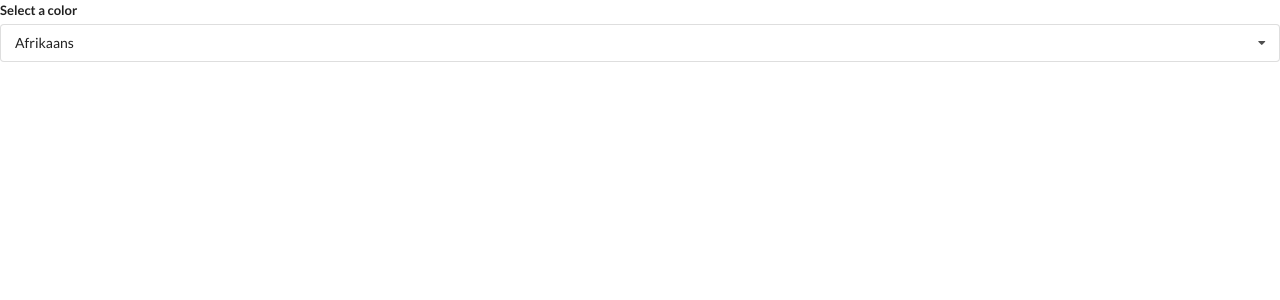
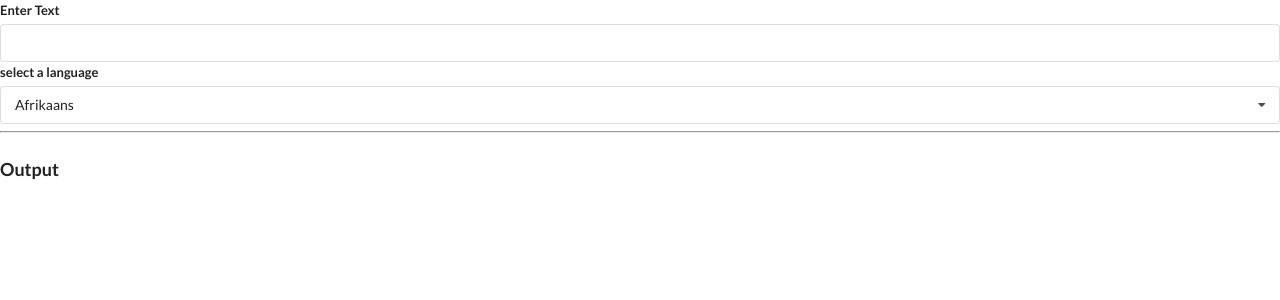
Before and after one commit to chall298/widgets, a React (Create React App) app: page / in a window 1280 px wide. Shown: the top 300 px of the page. Built offline with nearby package versions, Linux system fonts and the light colour scheme; no server answers.

Commit message:
Translation app is working

```diff
--- /dev/null
+++ b/src/components/Convert.js
@@ -0,0 +1,33 @@
+import React, { useState, useEffect } from 'react';
+import axios from 'axios';
+
+const Convert = ({ language, text }) => {
+    const [translated, setTranslated] = useState('');
+
+    useEffect(() => {
+        const doTranslation = async () => {
+            const {data} = await axios.post('https://translation.googleapis.com/language/translate/v2',
+            {},
+            {
+                params: {
+                    q: text,
+                    target: language.value,
+                    key: 'AIzaSyCHUCmpR7cT_yDFHC98CZJy2LTms-IwDlM'
+                },
+            }
+        );
+
+        setTranslated(data.data.translations[0].translatedText);
+        };
+
+        doTranslation();
+    }, [language, text]);
+
+    return (
+        <div>
+            <h1 className="ui header">{translated}</h1>
+        </div>
+    )
+};
+
+export default Convert;
--- a/src/components/Dropdown.js
+++ b/src/components/Dropdown.js
@@ -1,6 +1,6 @@
 import React, { useState, useEffect, useRef } from 'react';
 
-const Dropdown = ({ options, selected, onSelectedChange }) => {
+const Dropdown = ({ label, options, selected, onSelectedChange }) => {
     const [open, setOpen] = useState(false);
     const ref = useRef();
 
@@ -33,7 +33,7 @@
     return (
         <div ref={ref} className="ui form">
             <div className="field">
-                <label className="label">Select a color</label>
+                <label className="label">{label}</label>
                 <div
                     onClick={() => setOpen(!open)}
                     className={`ui selection dropdown ${open ?'visible active': ''}`}
--- a/src/components/Translate.js
+++ b/src/components/Translate.js
@@ -1,5 +1,6 @@
 import React,{ useState } from 'react';
 import Dropdown from './Dropdown';
+import Convert from './Convert';
 
 const options = [
     {
@@ -13,19 +14,34 @@
     {
         label: 'Hindi',
         value: 'hi'
+    },
+    {
+        label: 'Dutch',
+        value: 'nl'
     }
 ];
 
 const Translate = () => {
     const [language, setLanguage] = useState(options[0]);
+    const [text, setText] = useState('');
 
     return (
         <div>
+            <div className="ui form">
+                <div className="field">
+                    <label>Enter Text</label>
+                    <input value={text} onChange={(e) => setText(e.target.value)} />
+                </div>
+            </div>
             <Dropdown
+                label="select a language"
                 selected={language}
                 onSelectedChange={setLanguage}
                 options={options}
             />
+            <hr />
+            <h3 className="ui header">Output</h3>
+            <Convert text={text} language={language} />
         </div>
     )
 };
```
Also changed, not shown: 1 other file (tests, documents, lock files or other folders).
